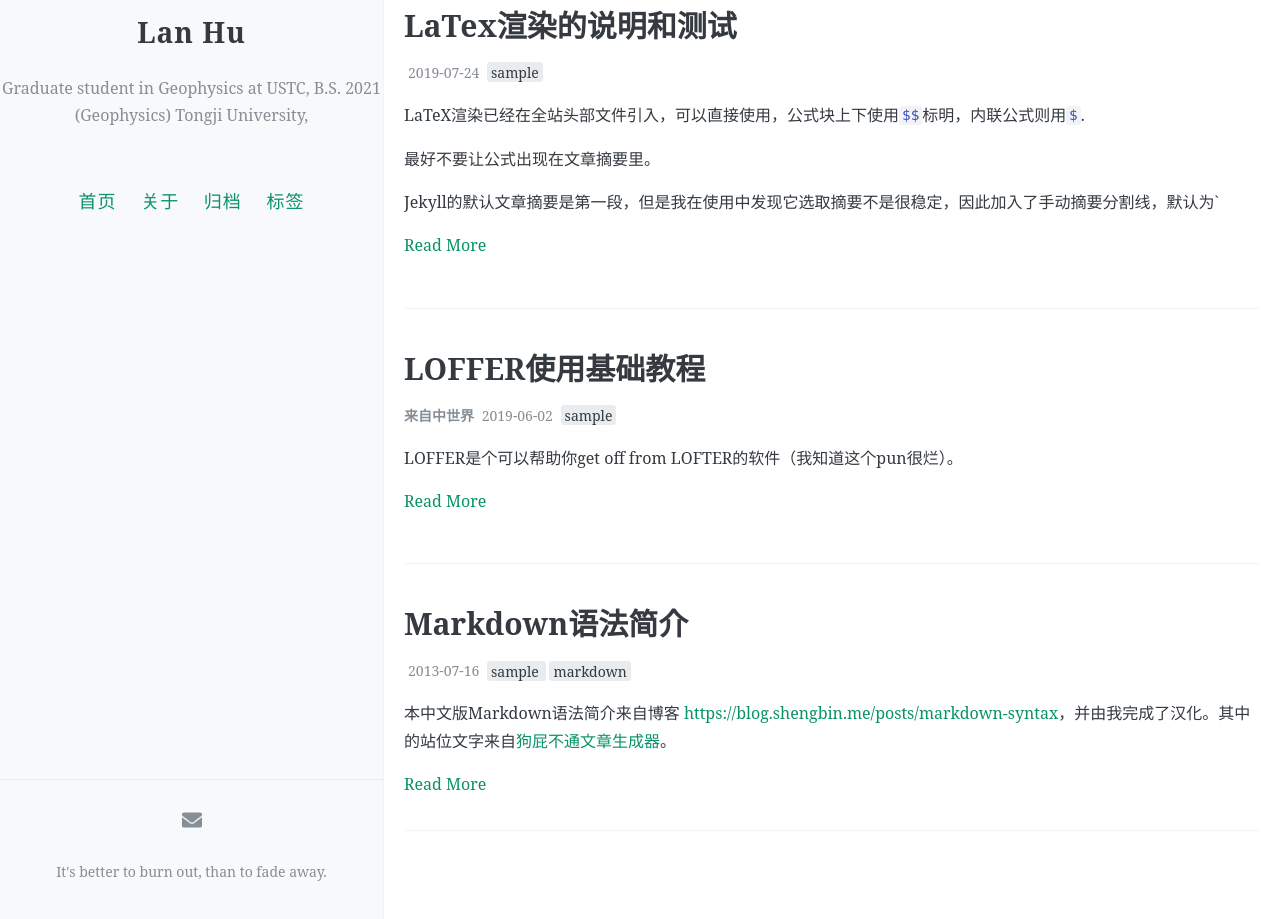
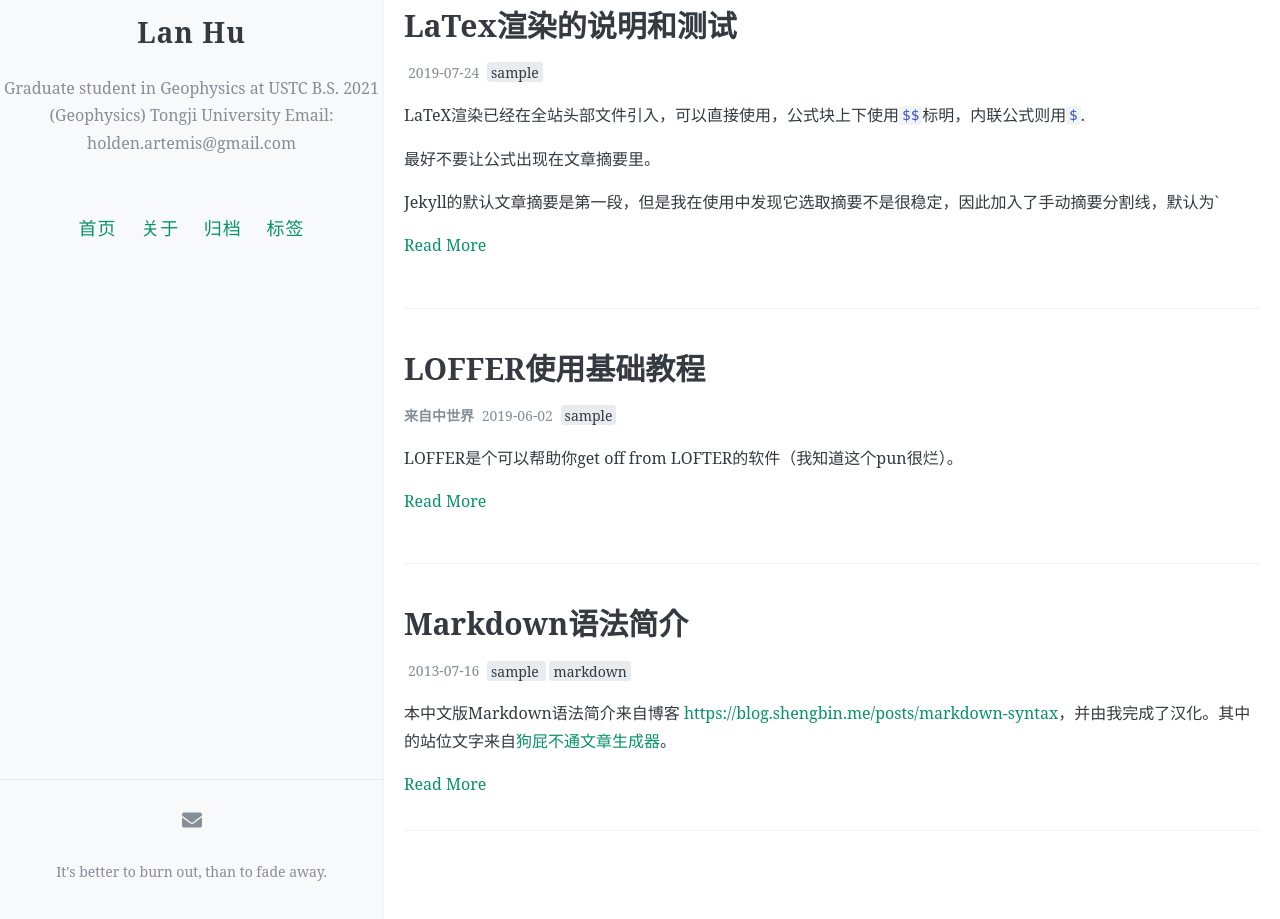
Before and after one commit to Hannah-Artemis/LOFFER, a Jekyll site: the page built from index.html, in a window 1280 px wide and 1209 px high. Shown: the part 290-1209 px from the top of the window. Built offline with Jekyll 4.4.1, drawn with Linux system fonts in a browser that asks for light colours; the list of posts is cut into pages by our own code; comment, search, counter and statistics services are not loaded.

Commit message:
Update _config.yml

```diff
--- a/_config.yml
+++ b/_config.yml
@@ -8,8 +8,7 @@
 
 # 描述/签名
 name: Lan Hu # 神的游戏  # 牛肝菌老蘑菇的学术自留地
-description: Graduate student in Geophysics at USTC,
-             B.S. 2021 (Geophysics) Tongji University,
+description: "Graduate student in Geophysics at USTC \n B.S. 2021 (Geophysics) Tongji University \n Email: holden.artemis@gmail.com"
 
 # 输入你的网站域名（如果你没有添加自己的域名，而是直接用GitHub pages分配的域名的话可以省略）
 url:
```
